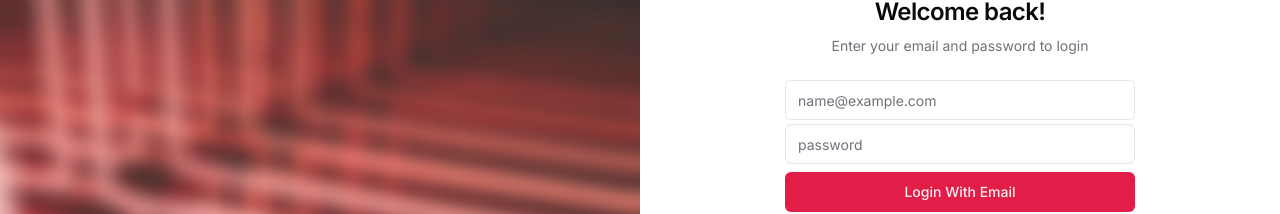
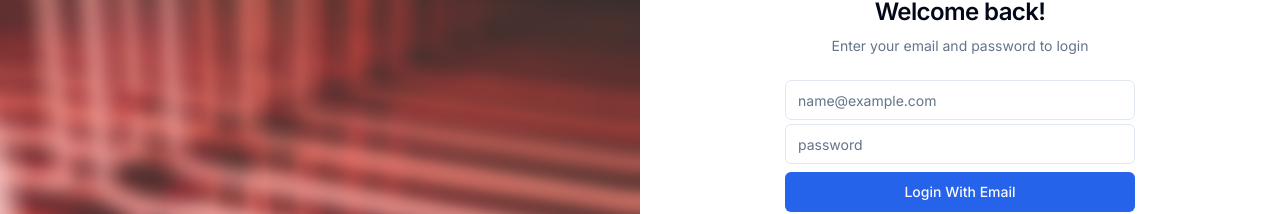
Before and after one commit to Morten010/fitify, a Next.js app: page /login in a window 1280 px wide. Shown: the part 252-466 px from the top of the page. Built offline with nearby package versions, Linux system fonts and the light colour scheme; no server answers.

Commit message:
added alertbox and changed color schem

```diff
--- a/package.json
+++ b/package.json
@@ -18,6 +18,7 @@
     "@auth/drizzle-adapter": "^0.3.2",
     "@neondatabase/serverless": "^0.6.0",
     "@planetscale/database": "^1.11.0",
+    "@radix-ui/react-alert-dialog": "^1.0.4",
     "@radix-ui/react-dropdown-menu": "^2.0.5",
     "@radix-ui/react-icons": "^1.3.0",
     "@radix-ui/react-label": "^2.0.2",
--- a/src/app/(app)/workouts/[id]/page.tsx
+++ b/src/app/(app)/workouts/[id]/page.tsx
@@ -1,13 +1,13 @@
 "use client"
 import WorkoutsSkeleton from '@/src/components/skeletons/WorkoutsSkeleton'
+import { AlertDialog, AlertDialogAction, AlertDialogCancel, AlertDialogContent, AlertDialogDescription, AlertDialogFooter, AlertDialogHeader, AlertDialogTitle, AlertDialogTrigger } from '@/src/components/ui/alert-dialog'
 import { Button, buttonVariants } from '@/src/components/ui/button'
-import { Card, CardContent, CardHeader, CardTitle } from '@/src/components/ui/card'
+import { Card, CardHeader, CardTitle } from '@/src/components/ui/card'
 import { toast } from '@/src/components/ui/use-toast'
-import { WorkoutDays, workoutDays } from '@/src/db/schema'
+import { WorkoutDays,} from '@/src/db/schema'
 import { cn } from '@/src/utils'
 import axios, { AxiosError } from 'axios'
-import { getSession, useSession } from 'next-auth/react'
-import Image from 'next/image'
+import { useSession } from 'next-auth/react'
 import Link from 'next/link'
 import { useRouter } from 'next/navigation'
 import React from 'react'
@@ -88,13 +88,32 @@
               )}>
                   <AiFillEdit />
               </Link>
-              <Button
-              variant={"destructive"}
-              size={"icon"}
-              onClick={() => handleDelete()}
-              >
-                  <AiFillDelete />
-              </Button>
+              <AlertDialog>
+                <AlertDialogTrigger asChild>
+                  <Button variant="destructive" size="icon">
+                    <AiFillDelete />
+                  </Button>
+                </AlertDialogTrigger>
+                <AlertDialogContent>
+                  <AlertDialogHeader>
+                    <AlertDialogTitle>Are you absolutely sure?</AlertDialogTitle>
+                    <AlertDialogDescription>
+                      This action cannot be undone. This will permanently delete your account
+                      and remove your data from our servers.
+                    </AlertDialogDescription>
+                  </AlertDialogHeader>
+                  <AlertDialogFooter>
+                    <AlertDialogCancel>
+                      Cancel
+                    </AlertDialogCancel>
+                    <AlertDialogAction
+                    onClick={() => handleDelete()}
+                    >
+                      Continue
+                    </AlertDialogAction>
+                  </AlertDialogFooter>
+                </AlertDialogContent>
+              </AlertDialog>
 
             </div>
           )}
--- a/src/components/forms/workoutForm/WorkoutForm.tsx
+++ b/src/components/forms/workoutForm/WorkoutForm.tsx
@@ -170,9 +170,9 @@
             title: "Successfully Updated the workout🥳",
             description: "Redirecting you now"
             })
-            // setTimeout(() => {
-            //     router.push("/")
-            // }, 3000);
+            setTimeout(() => {
+                router.push("/")
+            }, 3000);
         },
     });
 
--- /dev/null
+++ b/src/components/ui/alert-dialog.tsx
@@ -0,0 +1,145 @@
+"use client"
+
+import * as React from "react"
+import * as AlertDialogPrimitive from "@radix-ui/react-alert-dialog"
+
+import { cn } from "@/src/utils"
+import { buttonVariants } from "@/src/components/ui/button"
+
+const AlertDialog = AlertDialogPrimitive.Root
+
+const AlertDialogTrigger = AlertDialogPrimitive.Trigger
+
+const AlertDialogPortal = ({
+  className,
+  ...props
+}: AlertDialogPrimitive.AlertDialogPortalProps) => (
+  <AlertDialogPrimitive.Portal className={cn(className)} {...props} />
+)
+AlertDialogPortal.displayName = AlertDialogPrimitive.Portal.displayName
+
+const AlertDialogOverlay = React.forwardRef<
+  React.ElementRef<typeof AlertDialogPrimitive.Overlay>,
+  React.ComponentPropsWithoutRef<typeof AlertDialogPrimitive.Overlay>
+>(({ className, children, ...props }, ref) => (
+  <AlertDialogPrimitive.Overlay
+    className={cn(
+      "fixed inset-0 z-50 bg-background/80 backdrop-blur-sm data-[state=open]:animate-in data-[state=closed]:animate-out data-[state=closed]:fade-out-0 data-[state=open]:fade-in-0",
+      className
+    )}
+    {...props}
+    ref={ref}
+  />
+))
+AlertDialogOverlay.displayName = AlertDialogPrimitive.Overlay.displayName
+
+const AlertDialogContent = React.forwardRef<
+  React.ElementRef<typeof AlertDialogPrimitive.Content>,
+  React.ComponentPropsWithoutRef<typeof AlertDialogPrimitive.Content>
+>(({ className, ...props }, ref) => (
+  <AlertDialogPortal>
+    <AlertDialogOverlay />
+    <AlertDialogPrimitive.Content
+      ref={ref}
+      className={cn(
+        "fixed left-[50%] top-[50%] z-50 grid w-full max-w-lg translate-x-[-50%] translate-y-[-50%] gap-4 border bg-background p-6 shadow-lg duration-200 data-[state=open]:animate-in data-[state=closed]:animate-out data-[state=closed]:fade-out-0 data-[state=open]:fade-in-0 data-[state=closed]:zoom-out-95 data-[state=open]:zoom-in-95 data-[state=closed]:slide-out-to-left-1/2 data-[state=closed]:slide-out-to-top-[48%] data-[state=open]:slide-in-from-left-1/2 data-[state=open]:slide-in-from-top-[48%] sm:rounded-lg md:w-full",
+        className
+      )}
+      {...props}
+    />
+  </AlertDialogPortal>
+))
+AlertDialogContent.displayName = AlertDialogPrimitive.Content.displayName
+
+const AlertDialogHeader = ({
+  className,
+  ...props
+}: React.HTMLAttributes<HTMLDivElement>) => (
+  <div
+    className={cn(
+      "flex flex-col space-y-2 text-center sm:text-left",
+      className
+    )}
+    {...props}
+  />
+)
+AlertDialogHeader.displayName = "AlertDialogHeader"
+
+const AlertDialogFooter = ({
+  className,
+  ...props
+}: React.HTMLAttributes<HTMLDivElement>) => (
+  <div
+    className={cn(
+      "flex flex-col-reverse sm:flex-row sm:justify-end sm:space-x-2",
+      className
+    )}
+    {...props}
+  />
+)
+AlertDialogFooter.displayName = "AlertDialogFooter"
+
+const AlertDialogTitle = React.forwardRef<
+  React.ElementRef<typeof AlertDialogPrimitive.Title>,
+  React.ComponentPropsWithoutRef<typeof AlertDialogPrimitive.Title>
+>(({ className, ...props }, ref) => (
+  <AlertDialogPrimitive.Title
+    ref={ref}
+    className={cn("text-lg font-semibold", className)}
+    {...props}
+  />
+))
+AlertDialogTitle.displayName = AlertDialogPrimitive.Title.displayName
+
+const AlertDialogDescription = React.forwardRef<
+  React.ElementRef<typeof AlertDialogPrimitive.Description>,
+  React.ComponentPropsWithoutRef<typeof AlertDialogPrimitive.Description>
+>(({ className, ...props }, ref) => (
+  <AlertDialogPrimitive.Description
+    ref={ref}
+    className={cn("text-sm text-muted-foreground", className)}
+    {...props}
+  />
+))
+AlertDialogDescription.displayName =
+  AlertDialogPrimitive.Description.displayName
+
+const AlertDialogAction = React.forwardRef<
+  React.ElementRef<typeof AlertDialogPrimitive.Action>,
+  React.ComponentPropsWithoutRef<typeof AlertDialogPrimitive.Action>
+>(({ className, ...props }, ref) => (
+  <AlertDialogPrimitive.Action
+    ref={ref}
+    className={cn(buttonVariants(), className)}
+    {...props}
+  />
+))
+AlertDialogAction.displayName = AlertDialogPrimitive.Action.displayName
+
+const AlertDialogCancel = React.forwardRef<
+  React.ElementRef<typeof AlertDialogPrimitive.Cancel>,
+  React.ComponentPropsWithoutRef<typeof AlertDialogPrimitive.Cancel>
+>(({ className, ...props }, ref) => (
+  <AlertDialogPrimitive.Cancel
+    ref={ref}
+    className={cn(
+      buttonVariants({ variant: "outline" }),
+      "mt-2 sm:mt-0",
+      className
+    )}
+    {...props}
+  />
+))
+AlertDialogCancel.displayName = AlertDialogPrimitive.Cancel.displayName
+
+export {
+  AlertDialog,
+  AlertDialogTrigger,
+  AlertDialogContent,
+  AlertDialogHeader,
+  AlertDialogFooter,
+  AlertDialogTitle,
+  AlertDialogDescription,
+  AlertDialogAction,
+  AlertDialogCancel,
+}
--- a/src/lib/shaddn.ts
+++ b/src/lib/shaddn.ts
@@ -6,46 +6,46 @@
         addBase({
           ":root": {
             "--background": "0 0% 100%",
-            "--foreground": "240 10% 3.9%",
+            "--foreground": "222.2 84% 4.9%",
             "--card": "0 0% 100%",
-            "--card-foreground": "240 10% 3.9%",
+            "--card-foreground": "222.2 84% 4.9%",
             "--popover": "0 0% 100%",
-            "--popover-foreground": "240 10% 3.9%",
-            "--primary": "346.8 77.2% 49.8%",
-            "--primary-foreground": "355.7 100% 97.3%",
-            "--secondary": "240 4.8% 95.9%",
-            "--secondary-foreground": "240 5.9% 10%",
-            "--muted": "240 4.8% 95.9%",
-            "--muted-foreground": "240 3.8% 46.1%",
-            "--accent": "240 4.8% 95.9%",
-            "--accent-foreground": "240 5.9% 10%",
+            "--popover-foreground": "222.2 84% 4.9%",
+            "--primary": "221.2 83.2% 53.3%",
+            "--primary-foreground": "210 40% 98%",
+            "--secondary": "210 40% 96.1%",
+            "--secondary-foreground": "222.2 47.4% 11.2%",
+            "--muted": "210 40% 96.1%",
+            "--muted-foreground": "215.4 16.3% 46.9%",
+            "--accent": "210 40% 96.1%",
+            "--accent-foreground": "222.2 47.4% 11.2%",
             "--destructive": "0 84.2% 60.2%",
-            "--destructive-foreground": "0 0% 98%",
-            "--border": "240 5.9% 90%",
-            "--input": "240 5.9% 90%",
-            "--ring": "346.8 77.2% 49.8%",
-            "--radius": "0.75rem"
+            "--destructive-foreground": "210 40% 98%",
+            "--border": "214.3 31.8% 91.4%",
+            "--input": "214.3 31.8% 91.4%",
+            "--ring": "221.2 83.2% 53.3%",
+            "--radius": "0.5rem"
           },
           ".dark": {
-            "--background": "20 14.3% 4.1%",
-            "--foreground": "0 0% 95%",
-            "--card": "24 9.8% 10%",
-            "--card-foreground": "0 0% 95%",
-            "--popover": "0 0% 9%",
-            "--popover-foreground": "0 0% 95%",
-            "--primary": "346.8 77.2% 49.8%",
-            "--primary-foreground": "355.7 100% 97.3%",
-            "--secondary": "240 3.7% 15.9%",
-            "--secondary-foreground": "0 0% 98%",
-            "--muted": "0 0% 15%",
-            "--muted-foreground": "240 5% 64.9%",
-            "--accent": "12 6.5% 15.1%",
-            "--accent-foreground": "0 0% 98%",
+            "--background": "222.2 84% 4.9%",
+            "--foreground": "210 40% 98%",
+            "--card": "222.2 84% 4.9%",
+            "--card-foreground": "210 40% 98%",
+            "--popover": "222.2 84% 4.9%",
+            "--popover-foreground": "210 40% 98%",
+            "--primary": "217.2 91.2% 59.8%",
+            "--primary-foreground": "222.2 47.4% 11.2%",
+            "--secondary": "217.2 32.6% 17.5%",
+            "--secondary-foreground": "210 40% 98%",
+            "--muted": "217.2 32.6% 17.5%",
+            "--muted-foreground": "215 20.2% 65.1%",
+            "--accent": "217.2 32.6% 17.5%",
+            "--accent-foreground": "210 40% 98%",
             "--destructive": "0 62.8% 30.6%",
-            "--destructive-foreground": "0 85.7% 97.3%",
-            "--border": "240 3.7% 15.9%",
-            "--input": "240 3.7% 15.9%",
-            "--ring": "346.8 77.2% 49.8%"
+            "--destructive-foreground": "210 40% 98%",
+            "--border": "217.2 32.6% 17.5%",
+            "--input": "217.2 32.6% 17.5%",
+            "--ring": "224.3 76.3% 48%"
           },
           "*": {
             "@apply border-border": {}
```
Also changed, not shown: 1 other file (tests, documents, lock files or other folders).
